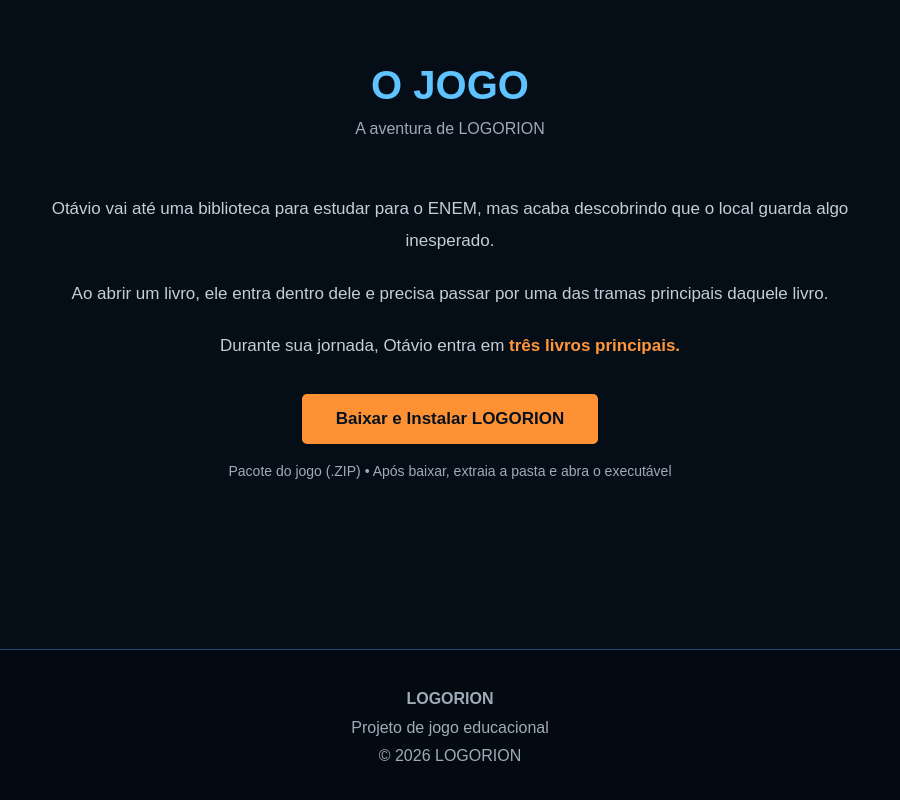
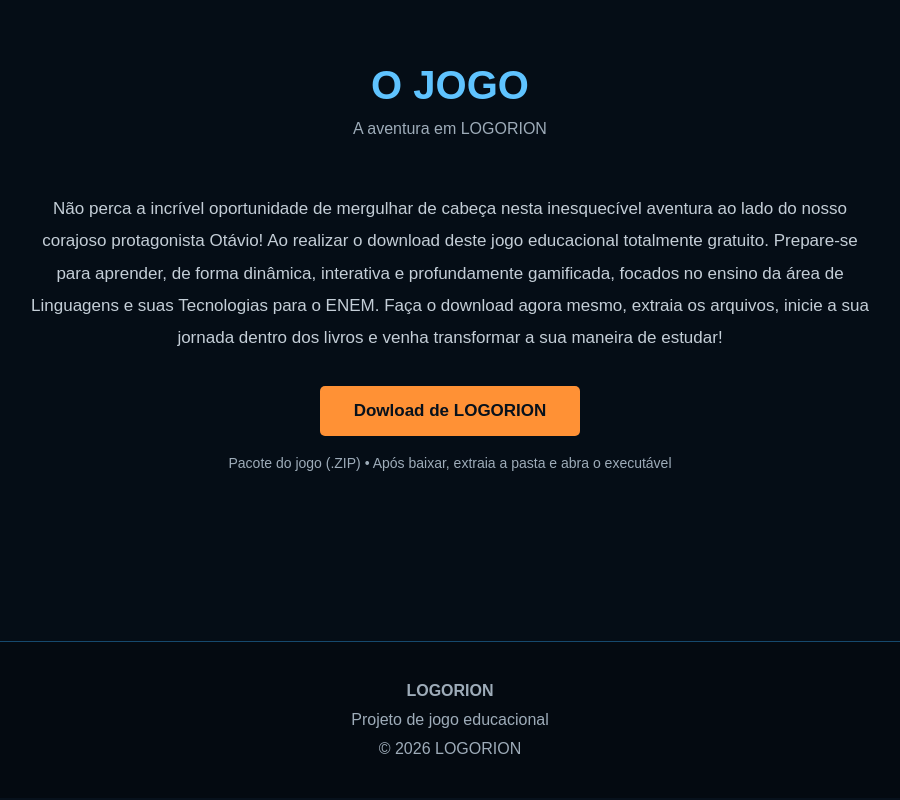
Before and after one commit to Sahyman/LOGORION, a plain HTML site: page index.html in a window 1280 px wide. Shown: the part 3600-4400 px from the top of the page, without its empty margins (190-1090 px from the left). Drawn offline with Linux system fonts and the light colour scheme.

Commit message:
Fix HTML formatting and update game description

```diff
--- a/index.html
+++ b/index.html
@@ -182,24 +182,20 @@
     <section id="jogo">
         <div class="titulo-secao">
             <h2>O JOGO</h2>
-            <p>A aventura de LOGORION</p>
+            <p>A aventura em LOGORION</p>
         </div>
 
         <div class="jogo-container">
             <p>
-                Otávio vai até uma biblioteca para estudar
-                para o ENEM, mas acaba descobrindo que o local
-                guarda algo inesperado.
-            </p>
-            <p>
-                Ao abrir um livro, ele entra dentro dele
-                e precisa passar por uma das tramas principais
-                daquele livro.
-            </p>
-            <p>
-                Durante sua jornada, Otávio entra em
-                <span class="destaque">três livros principais.</span>
-            </p>
+             <p>
+    Não perca a incrível oportunidade de mergulhar de cabeça nesta inesquecível aventura
+     ao lado do nosso corajoso protagonista Otávio! Ao realizar
+      o download deste jogo educacional totalmente gratuito. Prepare-se para aprender, de
+         forma dinâmica, interativa e profundamente gamificada, focados no ensino da área
+           de Linguagens e suas Tecnologias para o ENEM. Faça o download agora mesmo, extraia os arquivos,
+            inicie a sua jornada dentro dos livros e venha transformar a sua maneira de estudar!
+</p>
+                           </p>
 
             <a
                 href="downloads/LOGORION-Instalador.zip"
@@ -207,7 +203,7 @@
                 id="btn-download-jogo"
                 class="botao-download"
             >
-                Baixar e Instalar LOGORION
+                Dowload de LOGORION
             </a>
 
             <p class="info-download">
```
